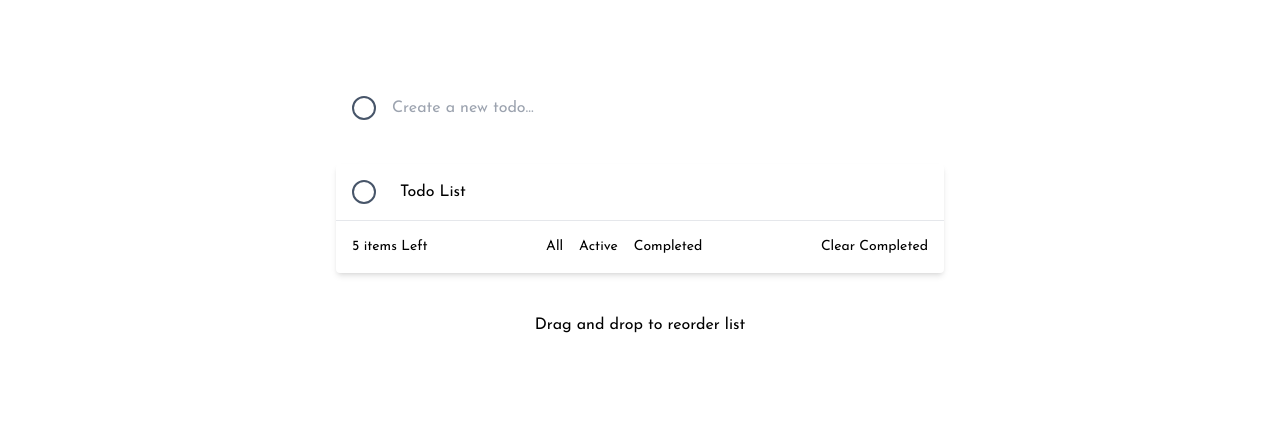
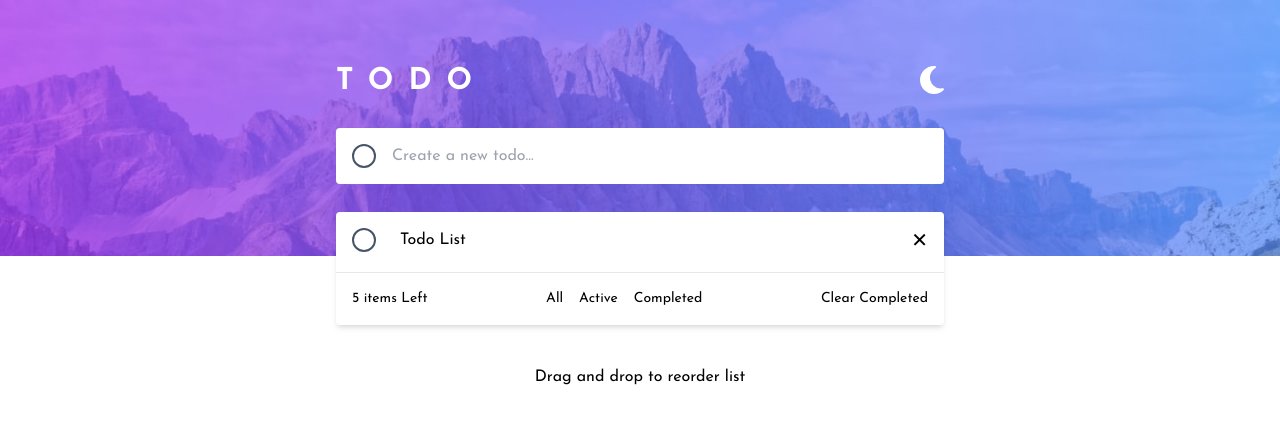
Before and after one commit to debadutta98/Todo-app, a Next.js app: page / in a window 1280 px wide. Shown: the top 424 px of the page. Built offline with nearby package versions, Linux system fonts and the light colour scheme; a web font is replaced by a local one.

Commit message:
complete the basic UI setup and align all component

```diff
--- a/components/Header.js
+++ b/components/Header.js
@@ -1,5 +1,5 @@
 const Header = ()=>{
-    return <div className="bg-desktop-light h-1/2 bg-cover bg-no-repeat relative z-0"/>
+    return <header className="bg-desktop-light h-64 bg-cover bg-no-repeat relative z-0"/>
 }
 
 export default Header;
--- a/components/TodoContainer.js
+++ b/components/TodoContainer.js
@@ -1,7 +1,7 @@
 import { FontAwesomeIcon } from "@fortawesome/react-fontawesome";
 import { faMoon } from "@fortawesome/free-solid-svg-icons";
 const TodoContainer = () => {
-    return <main className="flex flex-col relative z-10 w-1/2 p-4 m-auto text-white gap-7">
+    return <main className="flex flex-col relative z-10 w-1/2 p-4 m-auto -mt-52 text-white gap-7">
         <div className="inline-flex align-middle">
             <h1 className="text-3xl font-bold tracking-widdest">TODO</h1>
             <div className="ml-auto">
@@ -23,6 +23,7 @@ const TodoContainer = () => {
                         <span className="absolute top-0 left-0 h-6 w-6 border-slate-600 border-2 rounded-full "></span>
                     </div>
                     <span className="text-black ml-10 align-middle">Todo List</span>
+                    <button className="ml-auto text-black text-xl">&#x2715;</button>
                 </div>
             </div>
             <footer className="flex p-4 text-black gap-6 text-sm">
--- a/package.json
+++ b/package.json
@@ -3,7 +3,7 @@
   "version": "0.1.0",
   "private": true,
   "scripts": {
-    "dev": "concurrently \"next dev --turbo\" \"tailwindcss -i styles/globals.css -o styles/dist.css -w\"",
+    "dev": "concurrently \"next dev\" \"tailwindcss -i styles/globals.css -o styles/dist.css -w\"",
     "build": "tailwindcss -m -i styles/globals.css -o styles/dist.css && next build",
     "start": "next start",
     "lint": "next lint"
--- a/styles/dist.css
+++ b/styles/dist.css
@@ -547,10 +547,6 @@ video {
   margin-top: 1.5rem;
 }
 
-.-mt-48{
-  margin-top: -12rem;
-}
-
 .ml-auto{
   margin-left: auto;
 }
@@ -559,8 +555,12 @@ video {
   margin-left: 2.5rem;
 }
 
-.-mt-40{
-  margin-top: -10rem;
+.-mt-48{
+  margin-top: -12rem;
+}
+
+.-mt-52{
+  margin-top: -13rem;
 }
 
 .block{
@@ -575,10 +575,6 @@ video {
   display: inline-flex;
 }
 
-.h-3\/4{
-  height: 75%;
-}
-
 .h-0{
   height: 0px;
 }
@@ -587,16 +583,16 @@ video {
   height: 1.5rem;
 }
 
-.h-60{
-  height: 15rem;
+.h-64{
+  height: 16rem;
 }
 
-.h-\[100vw\]{
-  height: 100vw;
+.h-3\/4{
+  height: 75%;
 }
 
-.h-1\/2{
-  height: 50%;
+.min-h-full{
+  min-height: 100%;
 }
 
 .w-1\/2{
@@ -677,6 +673,10 @@ video {
   background-image: url(../public/images/bg-desktop-light.jpg);
 }
 
+.bg-contain{
+  background-size: contain;
+}
+
 .bg-cover{
   background-size: cover;
 }
@@ -706,14 +706,19 @@ video {
   line-height: 2.25rem;
 }
 
-.text-xs{
-  font-size: 0.75rem;
-  line-height: 1rem;
-}
-
 .text-sm{
   font-size: 0.875rem;
   line-height: 1.25rem;
+}
+
+.text-lg{
+  font-size: 1.125rem;
+  line-height: 1.75rem;
+}
+
+.text-xl{
+  font-size: 1.25rem;
+  line-height: 1.75rem;
 }
 
 .font-bold{
```
